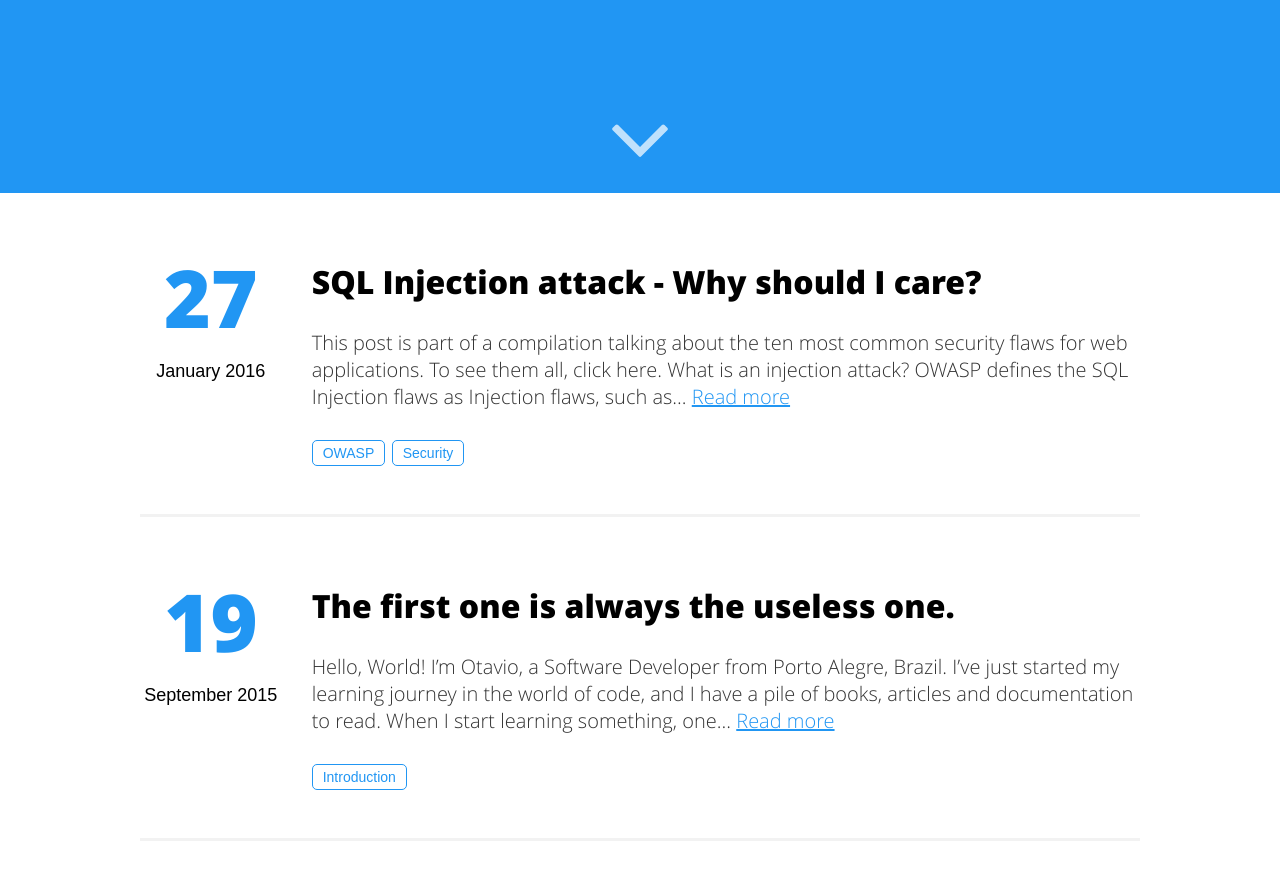
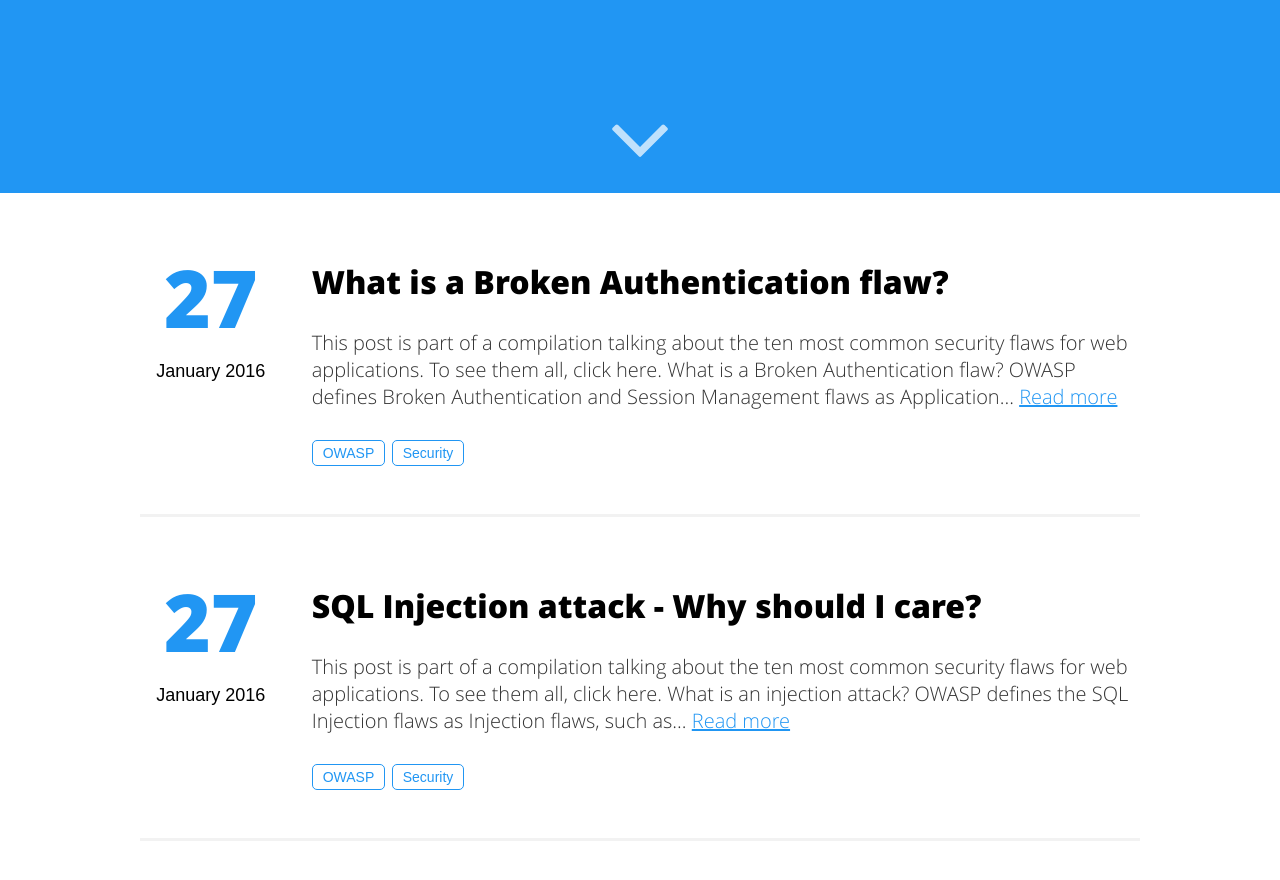
Before and after one commit to OtavioRMachado/otaviormachado.github.io, a Jekyll site: the page built from index.html, in a window 1280 px wide and 900 px high, scrolled down 707 px. Shown: the top 880 px of the window. Built offline with Jekyll 4.4.1, drawn with Linux system fonts in a browser that asks for light colours; part of the change alters nothing that is shown.

Commit message:
Adding two first posts on OWASP top10

````diff
--- a/_posts/2016-01-27-what-is-a-sql-injection-attack-and-why-should-i-care?.md
+++ b/_posts/2016-01-27-what-is-a-sql-injection-attack-and-why-should-i-care?.md
@@ -9,7 +9,7 @@ tags:
 - Security
 categories:
 - OWASP Top10
-twitter_text:
+twitter_text: What is an SQL Injection and why should I care? - On Code Bucket
 ---
 
 This post is part of a compilation talking about the ten most common security flaws for web applications. To see them all, [click here](/tags/#OWASP).
@@ -18,6 +18,7 @@ This post is part of a compilation talking about the ten most common security fl
 
 ### What is an injection attack?
 [OWASP](https://www.owasp.org) defines the SQL Injection flaws as
+
 > Injection flaws, such as SQL, OS, and LDAP injection occur when untrusted data is sent to an interpreter as part of a command or query. The attacker's hostile data can trick the interpreter into executing unintended commands or accessing data without proper authorization.
 
 So, if your application uses untrusted data in the construction of SQL calls, like
--- /dev/null
+++ b/_posts/2016-01-27-what-is-broken-authentication?.md
@@ -0,0 +1,46 @@
+---
+layout: post
+title: "What is a Broken Authentication flaw?"
+date: 2016-01-27 17:46:37
+image: '/assets/img/'
+description:
+tags:
+- OWASP
+- Security
+categories:
+- OWASP Top10
+twitter_text: What is a Broken Authentication/Session Management flaw and what are their implications? - On Code Bucket
+---
+
+This post is part of a compilation talking about the ten most common security flaws for web applications. To see them all, [click here](/tags/#OWASP).
+
+***
+
+### What is a Broken Authentication flaw?
+[OWASP](https://www.owasp.org) defines Broken Authentication and Session Management flaws as
+
+> Application functions related to authentication and session management are often not implemented correctly, allowing attackers to compromise passwords, keys, or session tokens, or to exploit other implementation flaws to assume other users' identities.
+
+So, for example, if your application supports **URL rewriting**, putting session IDs in the URL, like:
+
+```
+http://example.com/sale/saleitems;jsessionid=2P0OC2JSNDLPSKHCJUN2JV?dest=Hawaii
+```
+
+When an authenticaded user of the example site sends the URL to one of their friends, they are also sending away their session ID. When one of their friends use the link, they will be able to use his session ID and credit card information;
+
+Or when you don't set your application's timeouts are not set properly and one of your users access your application from a public computer and instead of logging out of their account, they simply close the browser tab. There's a good chance that any other person that tries accessing the same website in the same browser they just used, will be able to use their account;
+
+Or even if an external attacker gains access to the system's password database and user passwords are not properly hashed, the attacker will be able to see all users' passwords;
+
+If any of those scenarios define **Broken Authentication/Session Management flaws** in your application.
+
+### What can be the impacts of Broken Authentication/Session Management flaws?
+Flaws like this one may allow some, or even **all** accounts to be attacked. Once successful, the attacker can do anything the victim could do. Privileged accounts are frequently targeted.
+
+### How can I prevent this from happening?
+Having strong authentication and session management controls. Those controls should strive to:
+
+- Meet the requirements defined in OWASP's [Application Security Verification Standards](https://www.owasp.org/index.php/ASVS) (ASVS) in the areas V2 and V3;
+- Have a simple interface for developers. Consider [these](http://owasp-esapi-java.googlecode.com/svn/trunk_doc/latest/org/owasp/esapi/Authenticator.html) as good examples to emulate, use or build upon.
+- Strong efforts should also be made to avoid XSS flaws which can be used to steal session IDs.
````
